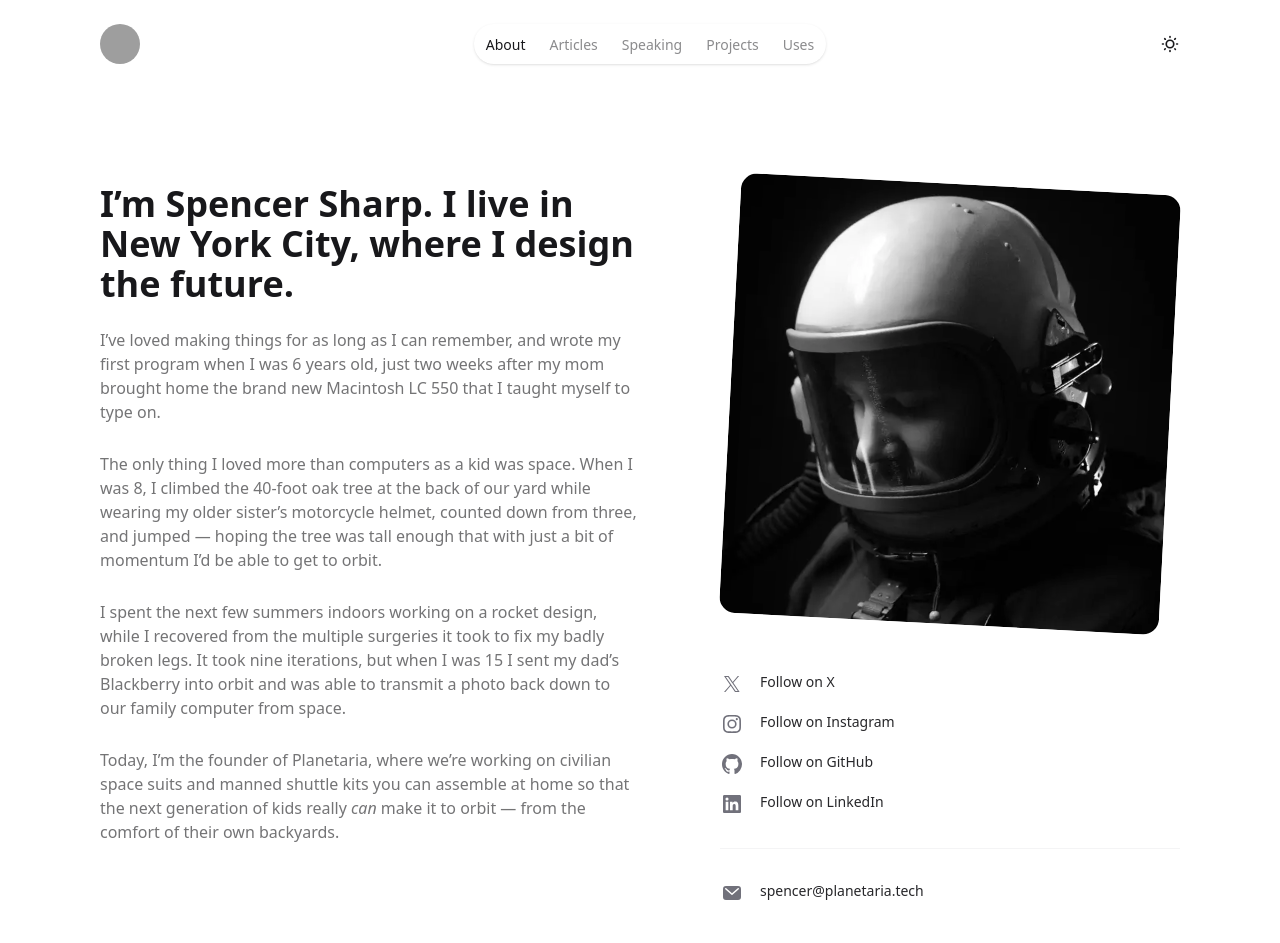
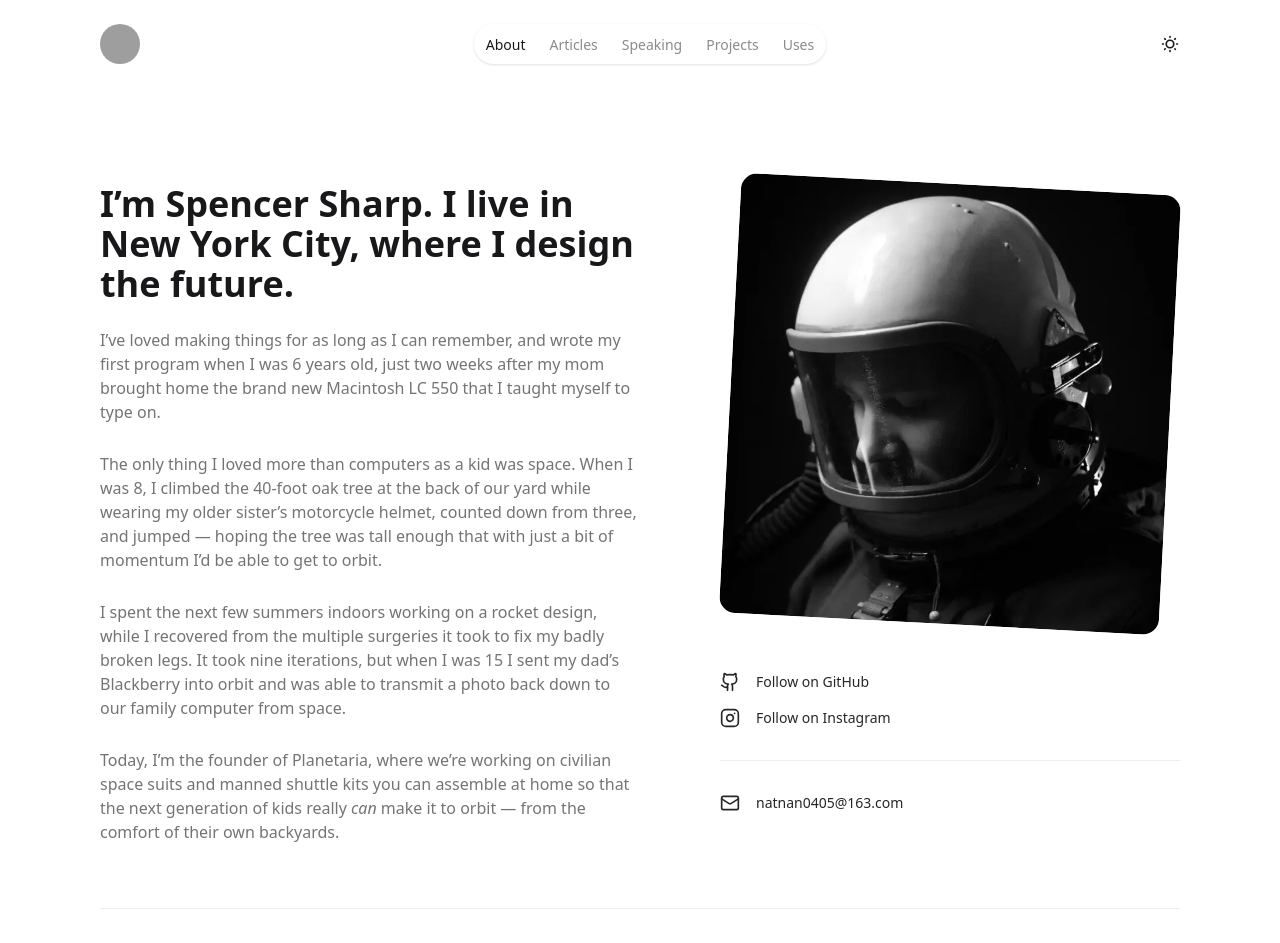
Before and after one commit to natnan-x/home, a Vue app: page /about in a window 1280 px wide. Shown: the top 943 px of the page. Built offline with nearby package versions, Linux system fonts and the light colour scheme; grey boxes are pictures that could not be loaded.

Commit message:
chore: push

```diff
--- a/package.json
+++ b/package.json
@@ -18,6 +18,7 @@
     "@tailwindcss/vite": "^4.1.13",
     "autoprefixer": "^10.4.21",
     "daisyui": "^5.1.10",
+    "lucide-vue-next": "^0.544.0",
     "pinia": "^3.0.3",
     "tailwindcss": "^4.1.13",
     "vue": "^3.5.18",
--- a/src/components/layout/Footer.vue
+++ b/src/components/layout/Footer.vue
@@ -2,15 +2,7 @@
   <footer
     class="mt-16 flex-none mb-12 border-t pt-8 border-[color:var(--color-base-300)]"
   >
-    <div class="flex flex-col items-center gap-6 lg:flex-row justify-between">
-      <!-- 左侧导航 -->
-      <ul class="flex items-center gap-2 lg:gap-6 lg:items-center text-sm">
-        <li>About</li>
-        <li>Projects</li>
-        <li>Speaking</li>
-        <li>Uses</li>
-      </ul>
-
+    <div class="flex flex-col items-center gap-6 lg:flex-row justify-end">
       <!-- 右侧版权信息 -->
       <p class="text-gray-500 text-sm text-center lg:text-right">
         <span>© </span>
--- a/src/views/AboutView.vue
+++ b/src/views/AboutView.vue
@@ -53,83 +53,28 @@
               <a
                 class="group flex text-sm font-medium text-zinc-800 transition hover:text-teal-500 dark:text-zinc-200 dark:hover:text-teal-500"
                 href="#"
-                ><svg
-                  viewBox="0 0 24 24"
-                  aria-hidden="true"
-                  class="h-6 w-6 flex-none fill-zinc-500 transition group-hover:fill-teal-500"
-                >
-                  <path
-                    d="M13.3174 10.7749L19.1457 4H17.7646L12.7039 9.88256L8.66193 4H4L10.1122 12.8955L4 20H5.38119L10.7254 13.7878L14.994 20H19.656L13.3171 10.7749H13.3174ZM11.4257 12.9738L10.8064 12.0881L5.87886 5.03974H8.00029L11.9769 10.728L12.5962 11.6137L17.7652 19.0075H15.6438L11.4257 12.9742V12.9738Z"
-                  ></path></svg
-                ><span class="ml-4">Follow on X</span></a
               >
+                <Github size="20" /><span class="ml-4">Follow on GitHub</span>
+              </a>
             </li>
             <li class="mt-4 flex">
               <a
-                class="group flex text-sm font-medium text-zinc-800 transition hover:text-teal-500 dark:text-zinc-200 dark:hover:text-teal-500"
+                class="group flex justify-center text-sm font-medium text-zinc-800 transition hover:text-teal-500 dark:text-zinc-200 dark:hover:text-teal-500"
                 href="#"
-                ><svg
-                  viewBox="0 0 24 24"
-                  aria-hidden="true"
-                  class="h-6 w-6 flex-none fill-zinc-500 transition group-hover:fill-teal-500"
-                >
-                  <path
-                    d="M12 3c-2.444 0-2.75.01-3.71.054-.959.044-1.613.196-2.185.418A4.412 4.412 0 0 0 4.51 4.511c-.5.5-.809 1.002-1.039 1.594-.222.572-.374 1.226-.418 2.184C3.01 9.25 3 9.556 3 12s.01 2.75.054 3.71c.044.959.196 1.613.418 2.185.23.592.538 1.094 1.039 1.595.5.5 1.002.808 1.594 1.038.572.222 1.226.374 2.184.418C9.25 20.99 9.556 21 12 21s2.75-.01 3.71-.054c.959-.044 1.613-.196 2.185-.419a4.412 4.412 0 0 0 1.595-1.038c.5-.5.808-1.002 1.038-1.594.222-.572.374-1.226.418-2.184.044-.96.054-1.267.054-3.711s-.01-2.75-.054-3.71c-.044-.959-.196-1.613-.419-2.185A4.412 4.412 0 0 0 19.49 4.51c-.5-.5-1.002-.809-1.594-1.039-.572-.222-1.226-.374-2.184-.418C14.75 3.01 14.444 3 12 3Zm0 1.622c2.403 0 2.688.009 3.637.052.877.04 1.354.187 1.67.31.421.163.72.358 1.036.673.315.315.51.615.673 1.035.123.317.27.794.31 1.671.043.95.052 1.234.052 3.637s-.009 2.688-.052 3.637c-.04.877-.187 1.354-.31 1.67-.163.421-.358.72-.673 1.036a2.79 2.79 0 0 1-1.035.673c-.317.123-.794.27-1.671.31-.95.043-1.234.052-3.637.052s-2.688-.009-3.637-.052c-.877-.04-1.354-.187-1.67-.31a2.789 2.789 0 0 1-1.036-.673 2.79 2.79 0 0 1-.673-1.035c-.123-.317-.27-.794-.31-1.671-.043-.95-.052-1.234-.052-3.637s.009-2.688.052-3.637c.04-.877.187-1.354.31-1.67.163-.421.358-.72.673-1.036.315-.315.615-.51 1.035-.673.317-.123.794-.27 1.671-.31.95-.043 1.234-.052 3.637-.052Z"
-                  ></path>
-                  <path
-                    d="M12 15a3 3 0 1 1 0-6 3 3 0 0 1 0 6Zm0-7.622a4.622 4.622 0 1 0 0 9.244 4.622 4.622 0 0 0 0-9.244Zm5.884-.182a1.08 1.08 0 1 1-2.16 0 1.08 1.08 0 0 1 2.16 0Z"
-                  ></path></svg
-                ><span class="ml-4">Follow on Instagram</span></a
-              >
-            </li>
-            <li class="mt-4 flex">
-              <a
-                class="group flex text-sm font-medium text-zinc-800 transition hover:text-teal-500 dark:text-zinc-200 dark:hover:text-teal-500"
-                href="#"
-                ><svg
-                  viewBox="0 0 24 24"
-                  aria-hidden="true"
-                  class="h-6 w-6 flex-none fill-zinc-500 transition group-hover:fill-teal-500"
-                >
-                  <path
-                    fill-rule="evenodd"
-                    clip-rule="evenodd"
-                    d="M12 2C6.475 2 2 6.588 2 12.253c0 4.537 2.862 8.369 6.838 9.727.5.09.687-.218.687-.487 0-.243-.013-1.05-.013-1.91C7 20.059 6.35 18.957 6.15 18.38c-.113-.295-.6-1.205-1.025-1.448-.35-.192-.85-.667-.013-.68.788-.012 1.35.744 1.538 1.051.9 1.551 2.338 1.116 2.912.846.088-.666.35-1.115.638-1.371-2.225-.256-4.55-1.14-4.55-5.062 0-1.115.387-2.038 1.025-2.756-.1-.256-.45-1.307.1-2.717 0 0 .837-.269 2.75 1.051.8-.23 1.65-.346 2.5-.346.85 0 1.7.115 2.5.346 1.912-1.333 2.75-1.05 2.75-1.05.55 1.409.2 2.46.1 2.716.637.718 1.025 1.628 1.025 2.756 0 3.934-2.337 4.806-4.562 5.062.362.32.675.936.675 1.897 0 1.371-.013 2.473-.013 2.82 0 .268.188.589.688.486a10.039 10.039 0 0 0 4.932-3.74A10.447 10.447 0 0 0 22 12.253C22 6.588 17.525 2 12 2Z"
-                  ></path></svg
-                ><span class="ml-4">Follow on GitHub</span></a
-              >
-            </li>
-            <li class="mt-4 flex">
-              <a
-                class="group flex text-sm font-medium text-zinc-800 transition hover:text-teal-500 dark:text-zinc-200 dark:hover:text-teal-500"
-                href="#"
-                ><svg
-                  viewBox="0 0 24 24"
-                  aria-hidden="true"
-                  class="h-6 w-6 flex-none fill-zinc-500 transition group-hover:fill-teal-500"
-                >
-                  <path
-                    d="M18.335 18.339H15.67v-4.177c0-.996-.02-2.278-1.39-2.278-1.389 0-1.601 1.084-1.601 2.205v4.25h-2.666V9.75h2.56v1.17h.035c.358-.674 1.228-1.387 2.528-1.387 2.7 0 3.2 1.778 3.2 4.091v4.715zM7.003 8.575a1.546 1.546 0 01-1.548-1.549 1.548 1.548 0 111.547 1.549zm1.336 9.764H5.666V9.75H8.34v8.589zM19.67 3H4.329C3.593 3 3 3.58 3 4.297v15.406C3 20.42 3.594 21 4.328 21h15.338C20.4 21 21 20.42 21 19.703V4.297C21 3.58 20.4 3 19.666 3h.003z"
-                  ></path></svg
-                ><span class="ml-4">Follow on LinkedIn</span></a
+                ><Instagram size="20" /><span class="ml-4"
+                  >Follow on Instagram</span
+                ></a
               >
             </li>
             <li
-              class="mt-8 border-t border-zinc-100 pt-8 dark:border-zinc-700/40 flex"
+              class="mt-8 border-t flex pt-8 border-[color:var(--color-base-300)]"
             >
               <a
                 class="group flex text-sm font-medium text-zinc-800 transition hover:text-teal-500 dark:text-zinc-200 dark:hover:text-teal-500"
                 href="mailto:spencer@planetaria.tech"
-                ><svg
-                  viewBox="0 0 24 24"
-                  aria-hidden="true"
-                  class="h-6 w-6 flex-none fill-zinc-500 transition group-hover:fill-teal-500"
-                >
-                  <path
-                    fill-rule="evenodd"
-                    d="M6 5a3 3 0 0 0-3 3v8a3 3 0 0 0 3 3h12a3 3 0 0 0 3-3V8a3 3 0 0 0-3-3H6Zm.245 2.187a.75.75 0 0 0-.99 1.126l6.25 5.5a.75.75 0 0 0 .99 0l6.25-5.5a.75.75 0 0 0-.99-1.126L12 12.251 6.245 7.187Z"
-                  ></path></svg
-                ><span class="ml-4">spencer@planetaria.tech</span></a
+                ><Mail size="20" /><span class="ml-4"
+                  >natnan0405@163.com</span
+                ></a
               >
             </li>
           </ul>
@@ -143,6 +88,7 @@
 <script setup>
 import LayoutHeader from "@/components/layout/Header.vue";
 import LayoutFooter from "@/components/layout/Footer.vue";
+import { Github, Mail, Instagram } from "lucide-vue-next";
 </script>
 
 <style></style>
```
Also changed, not shown: 1 other file (tests, documents, lock files or other folders).
